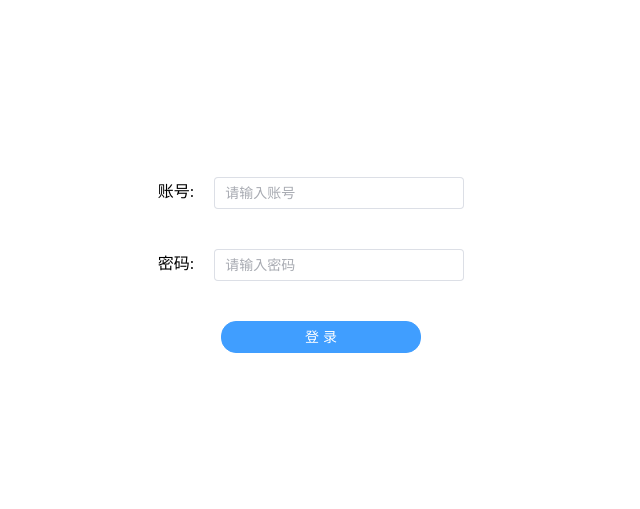
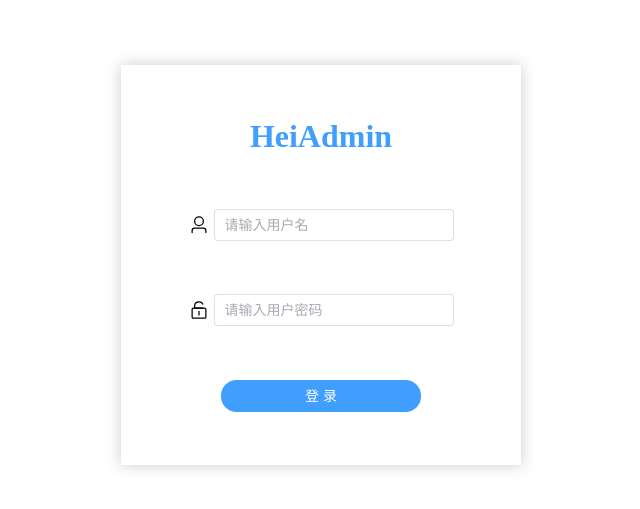
Before and after one commit to superiorlb/super-HeiAdmin, a Vue app: page /login in a window 1280 px wide. Shown: the part 135-644 px from the top of the page, without its empty margins (319-959 px from the left). Built offline with nearby package versions, Linux system fonts and the light colour scheme.

Commit message:
完善登录功能

```diff
--- a/src/api/index.js
+++ b/src/api/index.js
@@ -11,3 +11,7 @@ export const getMessageList = () => request({
     url: '/message/list',
     method: 'get',
 })
+export const login = () => request({
+    url: '/login',
+    method: 'post',
+})
--- a/src/mock/mock.js
+++ b/src/mock/mock.js
@@ -1,7 +1,7 @@
 import { Random, setup, mock } from "mockjs";
 const Base_Url = 'http://localhost:4000'
 setup({
-    timeout: 2000
+    timeout: 1000
 })
 
 const adminData = []
@@ -17,6 +17,12 @@ for (let i = 0; i < 100; i++) {
     adminData.push(obj)
 }
 
+mock(`${Base_Url}/admin/list`, 'get', {
+    msg: '请求成功',
+    code: 200,
+    data: adminData
+})
+
 const roleData = []
 for (let i = 0; i < 30; i++) {
     const obj = {
@@ -30,22 +36,6 @@ for (let i = 0; i < 30; i++) {
     }
     roleData.push(obj)
 }
-const messageData = []
-for (let i = 0; i < 30; i++) {
-    const obj = {
-        name: Random.cname(),
-        date: Random.datetime(),
-        content: Random.paragraph(),
-        is:true
-    }
-    messageData.push(obj)
-}
-
-mock(`${Base_Url}/admin/list`, 'get', {
-    msg: '请求成功',
-    code: 200,
-    data: adminData
-})
 
 mock(`${Base_Url}/role/list`, 'get', {
     msg: '请求成功',
@@ -53,8 +43,31 @@ mock(`${Base_Url}/role/list`, 'get', {
     data: roleData
 })
 
+const messageData = []
+for (let i = 0; i < 30; i++) {
+    const obj = {
+        name: Random.cname(),
+        date: Random.datetime(),
+        content: Random.paragraph(),
+        is: true
+    }
+    messageData.push(obj)
+}
+
 mock(`${Base_Url}/message/list`, 'get', {
     msg: '请求成功',
     code: 200,
     data: messageData
 })
+
+const login = {
+    token: Random.guid(),
+    name: Random.name(),
+    id: Random.id(),
+    time:Random.now()
+}
+mock(`${Base_Url}/login`, 'post', {
+    msg: '登录成功',
+    code: 200,
+    data: login
+})
--- a/src/router/index.js
+++ b/src/router/index.js
@@ -1,6 +1,8 @@
 import { createRouter, createWebHistory } from "vue-router";
+import { getToken } from '../utils/token'
 const isRouter = (url, next) => {
-    1 ? next() : next('home')
+    const token = getToken() || null
+    token ? next() : next('/login')
 }
 export const childrenRoutes = [
     {
@@ -114,8 +116,9 @@ const router = createRouter({
     routes,
     history: createWebHistory()
 })
-// router.beforeEach(async (to, from, next) => {
-//     if (to.matched.length === 0) next('/404')
+// router.beforeEach((to, from, next) => {
+//     if (!token && to.path !== '/login') next('/login')
+//     else if (token && to.path === '/login') false
 //     else next()
 // })
 export default router
--- /dev/null
+++ b/src/store/index.js
@@ -0,0 +1,11 @@
+import { defineStore } from 'pinia'
+export const useTokenStore = defineStore('token', {
+    state: () => ({
+        token: null
+    }),
+    actions: {
+        setToken(token) {
+            this.token = token
+        }
+    }
+})
--- a/src/utils/token.js
+++ b/src/utils/token.js
@@ -3,18 +3,17 @@ import Cookies from 'js-cookie'
  * 设置token
  * @param {*} token token信息
  * @param {*} name 存储名字
+ * @param {*} expires 过期时间
  */
-export const setToken = (token, name = 'token') => {
-    Cookies.set(name, token)
+export const setToken = (token, name = 'token', expires = 2) => {
+    Cookies.set(name, token, { expires })
 }
 
 /**
  * 获取token
  * @param {*} name 要获取的存储名字
  */
-export const getToken = (name = 'token') => {
-    Cookies.get(name)
-}
+export const getToken = (name = 'token') => Cookies.get(name)
 
 /**
  *
--- a/src/views/index/index.vue
+++ b/src/views/index/index.vue
@@ -105,7 +105,7 @@
             <template #dropdown>
               <el-dropdown-menu>
                 <el-dropdown-item command="user">查看</el-dropdown-item>
-                <el-dropdown-item command="2">退出登录</el-dropdown-item>
+                <el-dropdown-item command="/login">退出登录</el-dropdown-item>
               </el-dropdown-menu>
             </template>
           </el-dropdown>
@@ -131,6 +131,8 @@ import { childrenRoutes } from '@/router/index'
 import CalendarDrawer from '@/components/drawer/calendarDrawer.vue';
 import screenfull from 'screenfull';
 import { getMessageList } from '../../api';
+import { removeToken } from '../../utils/token';
+import { useTokenStore } from '../../store/index';
 const activeMenu = ref('')
 const tagList = ref([])
 const route = useRoute()
@@ -143,6 +145,7 @@ const activeBoxStyle = reactive({
   transform: 'translateX(0px)',
 })
 const count = ref(0)
+const store = useTokenStore()
 const getCount = async () => {
   const res = await getMessageList()
   count.value = res.data.length
@@ -153,6 +156,9 @@ const handelOff = () => {
 }
 
 const handleSelect = (path, flag) => {
+  if (path === '/login') {
+    loginOut()
+  }
   childrenRoutes.forEach(item => {
     if (item.path === path) {
       const Route = {
@@ -251,6 +257,10 @@ const handleClose = (e) => {
 }
 const handleScreenFull = () => {
   screenfull.toggle()
+}
+const loginOut = () => {
+  removeToken()
+  store.setToken(null)
 }
 </script>
 <style scoped lang="scss">
--- a/src/views/login/login.vue
+++ b/src/views/login/login.vue
@@ -1,30 +1,76 @@
 <template>
     <div id="main">
         <div class="content">
+            <h1>HeiAdmin</h1>
             <p>
-                <span>账号:</span>
-                <el-input v-model="user.name" placeholder="请输入账号">
-                </el-input>
+                <el-icon :size="20">
+                    <User />
+                </el-icon>
+                <el-input v-model.trim="user.name" placeholder="请输入用户名" clearable />
             </p>
-
             <p>
-                <span>密码:</span>
-                <el-input v-model="user.password" placeholder="请输入密码" type="password" show-password>
-                </el-input>
+                <el-icon :size="20">
+                    <Unlock />
+                </el-icon>
+                <el-input v-model.trim="user.password" placeholder="请输入用户密码" type="password" show-password clearable
+                    @keydown.enter="Login" />
             </p>
-
-            <el-button type="primary">登 录</el-button>
+            <p>
+                <el-button type="primary" @click="Login">登 录</el-button>
+            </p>
         </div>
     </div>
-
 </template>
 <script setup>
+import { login } from '../../api';
+import { setToken } from '../../utils/token';
+import { ElNotification } from 'element-plus'
 import { reactive } from 'vue';
+import { useRouter } from 'vue-router';
+import { useTokenStore } from '../../store/index'
 const user = reactive({
-    name: '',
-    password: ''
+    name: null,
+    password: null
 })
+const router = useRouter()
+const store = useTokenStore()
+const Login = async () => {
+    if (user?.name) {
+        if (user?.password) {
+            if (user.name === 'admin' && user.password === '123456') {
+                const res = await login()
+                setToken(res.data.token)
+                store.setToken(res.data.token)
+                router.push('home')
+                ElNotification.success({
+                    title: `${res.data.time}`,
+                    message: ` Hello ${res.data.name} 欢迎回来！ `,
+                    offset: 100,
+                    duration:0
+                })
+            } else {
+                ElNotification({
+                    title: 'Error',
+                    message: `用户名或密码错误`,
+                    type: 'error'
+                })
+            }
 
+        } else {
+            ElNotification({
+                title: 'Warning',
+                message: `用户密码不能为空`,
+                type: 'warning'
+            })
+        }
+    } else {
+        ElNotification({
+            title: 'Warning',
+            message: `用户名不能为空`,
+            type: 'warning'
+        })
+    }
+}
 </script>
 <style lang="scss" scoped>
 #main {
@@ -37,23 +83,30 @@ const user = reactive({
 
     .content {
         width: 400px;
-        /* height: 400px; */
-        /* box-shadow: 0 0 15px #ccc; */
+        height: 400px;
+        box-shadow: 0 0 15px #ccc;
         display: flex;
         flex-direction: column;
         align-items: center;
-        justify-content: space-around;
-
-        .el-input {
-            width: 250px;
-            margin: 20px;
+        justify-content: space-evenly;
+        h1{
+            color: #409eff;
         }
 
-        .el-button {
-            width: 200px;
-            border-radius: 15px;
-            margin: 20px;
+        p {
+            display: flex;
+            align-items: center;
 
+            .el-input {
+                width: 240px;
+                margin-left: 5px;
+            }
+
+            .el-button {
+                width: 200px;
+                border-radius: 15px;
+
+            }
         }
     }
 }
```
